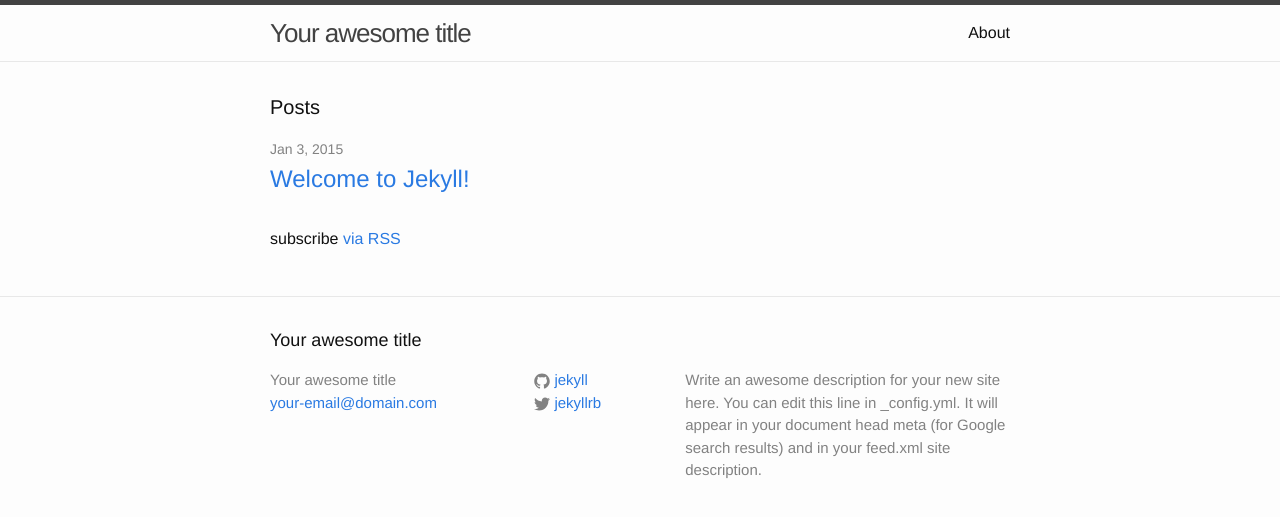
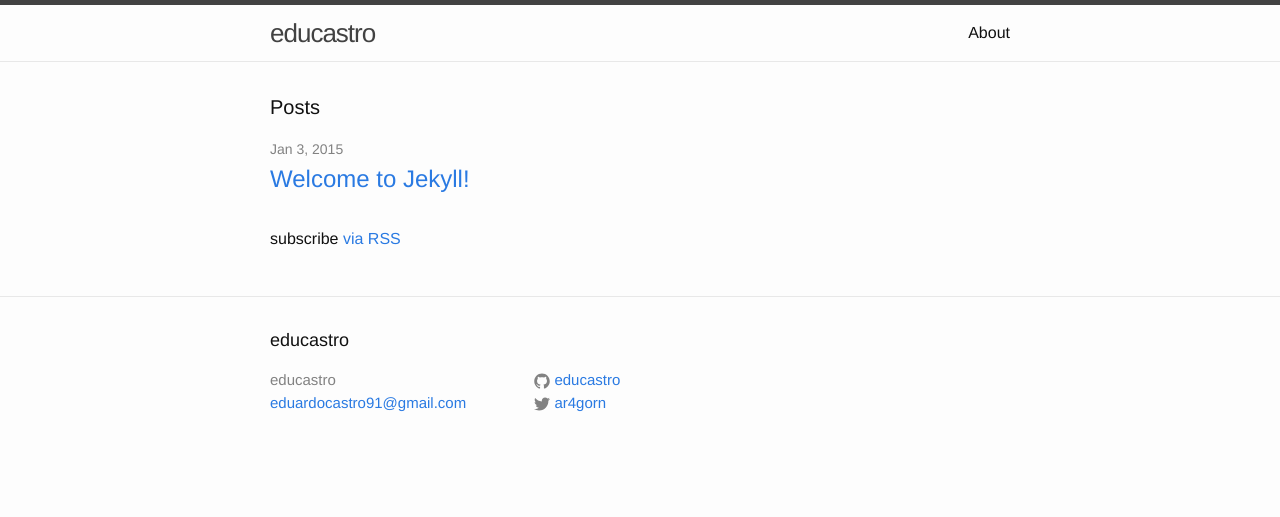
Before and after one commit to educastro/educastro.github.io, a Jekyll site: the page built from index.html, in a window 1280 px wide. Shown: the top 517 px of the page. Built offline with Jekyll 4.4.1, drawn with Linux system fonts in a browser that asks for light colours.

Commit message:
Removed description from config file

```diff
--- a/_config.yml
+++ b/_config.yml
@@ -1,14 +1,11 @@
 # Site settings
-title: Your awesome title
-email: your-email@domain.com
+title: educastro
+email: eduardocastro91@gmail.com
 description: > # this means to ignore newlines until "baseurl:"
-  Write an awesome description for your new site here. You can edit this
-  line in _config.yml. It will appear in your document head meta (for
-  Google search results) and in your feed.xml site description.
 baseurl: "" # the subpath of your site, e.g. /blog/
 url: "http://yourdomain.com" # the base hostname & protocol for your site
-twitter_username: jekyllrb
-github_username:  jekyll
+twitter_username: ar4gorn
+github_username:  educastro
 
 # Build settings
 markdown: kramdown
```
